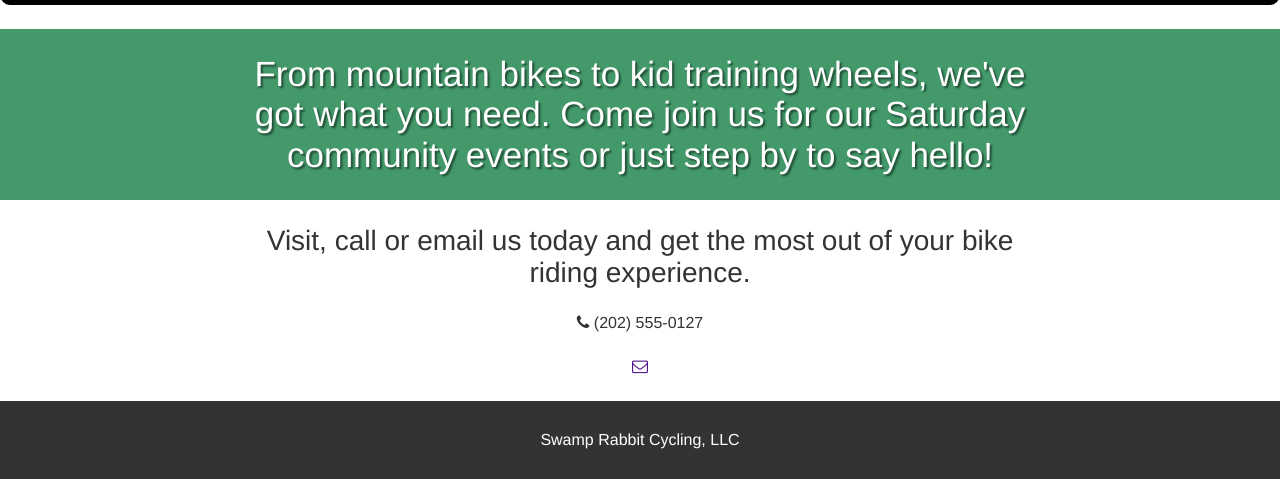
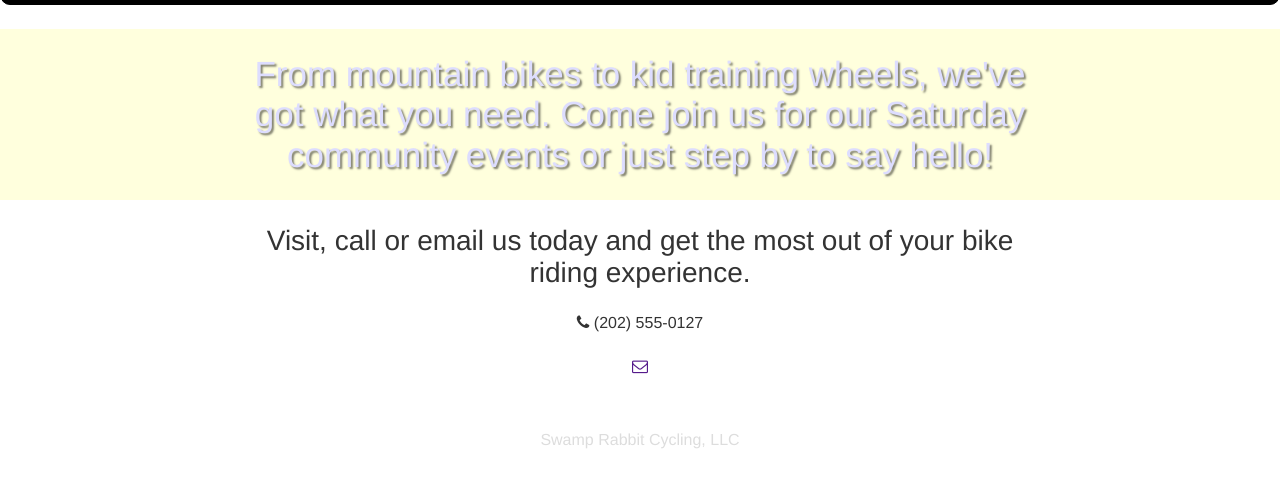
Before and after one commit to AryDavani/hipster_puppies, a plain HTML site: page index.html in a window 1280 px wide. Shown: the part 1053-1532 px from the top of the page. Drawn offline with nearby package versions, Linux system fonts and the light colour scheme; a web font is replaced by a local one.

Commit message:
changed some background colors

```diff
--- a/css/main.css
+++ b/css/main.css
@@ -108,7 +108,7 @@ h1 {
 }
 .callout-wrapper {
   padding: 25px 0;
-  background-color: #43996a;
+  background-color: #ffd;
 }
 .contact-wrapper {
   text-align: center;
@@ -116,7 +116,7 @@ h1 {
 }
 .callout-msg {
   font-size: 35px;
-  color: #fff;
+  color: #ddf;
   text-shadow: 2px 2px 2px rgba(0,0,0,.50);
 }
 .contact-msg {
@@ -133,6 +133,6 @@ footer {
   font-weight: normal;
   padding: 30px 0;
   text-align: center;
-  color: #fff;
-  background: #333;
+  color: #ddd;
+  background: #fff;
 }
```
